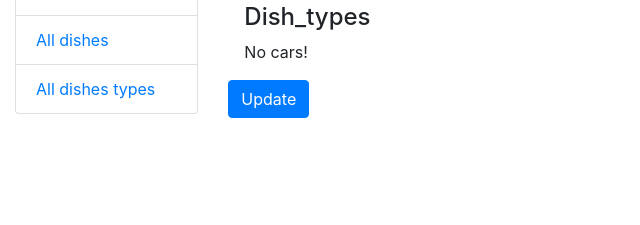
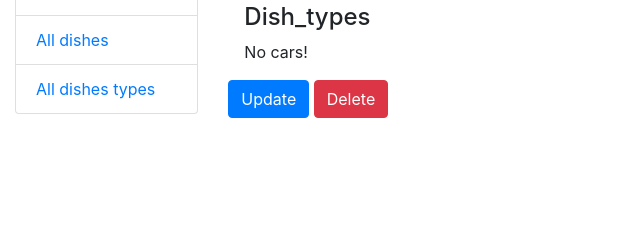
Before and after one commit to artemgrishko/restaurant-kitchen-service, a Django app: template templates/restaurant/cook_detail.html in a window 1280 px wide. Shown: the part 157-382 px from the top of the page, without its empty margins (0-640 px from the left). Run offline with Django 5.2, Linux system fonts and the light colour scheme; the template is opened without the code that fills it, so the values that code supplies are empty.

Commit message:
add button to cook_detail for deleting

```diff
--- a/templates/restaurant/cook_detail.html
+++ b/templates/restaurant/cook_detail.html
@@ -21,4 +21,7 @@
   <a href="{% url 'restaurant:cooks-update' pk=cook.id %}" class="btn btn-primary">
     Update
   </a>
+  <a href="{% url 'restaurant:cooks-delete' pk=cook.id %}" class="btn btn-danger">
+    Delete
+  </a>
 {% endblock %}
```
